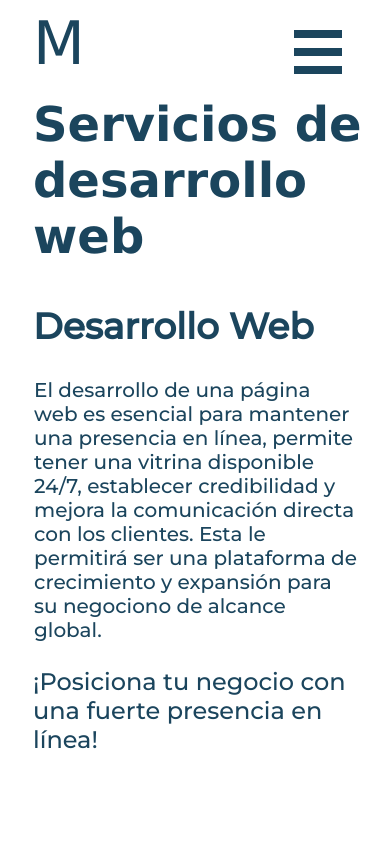
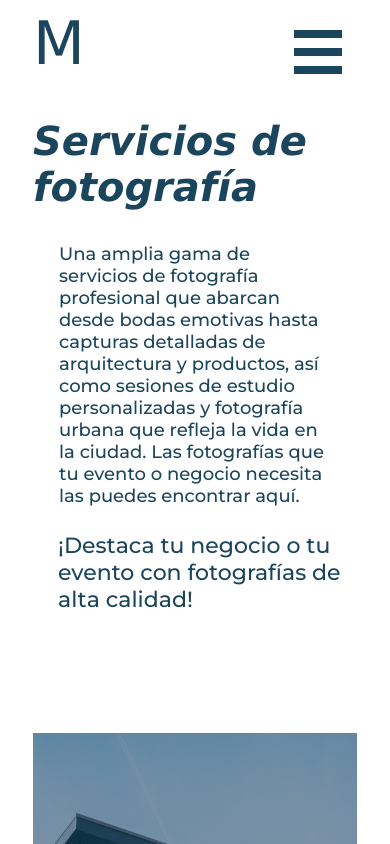
Before and after one commit to Matilemak/PreEntrega2-Alcayaga, a plain HTML site: page paginas/Fotografía.html in a window 390 px wide. Shown: the top 844 px of the page. Drawn offline with Linux system fonts and the light colour scheme.

Commit message:
terminado redacción de contenido y ajustes layout

```diff
--- a/paginas/Fotografía.html
+++ b/paginas/Fotografía.html
@@ -51,15 +51,16 @@
 
     <main>
         <section>
-            <h1 class="titulo-pagina">Servicios de desarrollo web</h1>
-            <div class="contenedor-servicios">
-                <h2 class="titulo-servicio">Desarrollo Web</h2>
-                <p class="texto-servicio">
-                    El desarrollo de una página web es esencial para mantener una presencia en línea, permite tener una vitrina disponible 24/7, establecer credibilidad y mejora la comunicación directa con los clientes. Esta le permitirá ser una plataforma de crecimiento y expansión para su negociono de alcance global.
-                </p>
-                <p class="cta">
-                    ¡Posiciona tu negocio con una fuerte presencia en línea!
-                </p>
+            <div class="seccion-fotografia">
+                <h1 class="titulo-pagina">Servicios de fotografía</h1>
+                <div class="contenedor-servicios">
+                    <p class="texto-servicio">
+                        Una amplia gama de servicios de fotografía profesional que abarcan desde bodas emotivas hasta capturas detalladas de arquitectura y productos, así como sesiones de estudio personalizadas y fotografía urbana que refleja la vida en la ciudad. Las fotografías que tu evento o negocio necesita las puedes encontrar aquí.
+                    </p>
+                    <p class="cta">
+                        ¡Destaca tu negocio o tu evento con fotografías de alta calidad!
+                    </p>
+                </div>
             </div>
             <article class="layout-fotografia">
                 <a class="arquitectura" href="#" alt="Servicio fotografía de arquitectura">
--- a/scss/_layout-fotografia.scss
+++ b/scss/_layout-fotografia.scss
@@ -1,13 +1,16 @@
 /*Estilo seccion fotografia*/
+.seccion-fotografia{
+    margin-top: 80px;
+    margin-left: 25px;
+}
 .titulo-pagina{
     color: $color-primario;
     font-family: $fuente-principal;
+    font-style: italic;
     font-size: 48px;
-    margin-left: 25px;
-    margin-top: 0%;
 }
 .contenedor-servicios{
-    margin-top: 25px;
+    margin-top: 0px;
     margin-bottom: 25px;
 }
 .layout-fotografia{
@@ -21,7 +24,7 @@
     font-style: italic;
     margin-left: 25px;
     margin-right: 25px;
-    margin-top: 118px;
+    margin-top: 80px;
     grid-template-areas:
     "arquitectura matrimonios"
     "arquitectura productos"
--- a/scss/estilos.scss
+++ b/scss/estilos.scss
@@ -410,6 +410,50 @@ a:hover{
         margin-top: 16px;
         margin-bottom: 50px;
         color: $color-fondo;
+    }
+    .seccion-fotografia{
+        margin-top: 40px;
+        margin-left: 25px;
+        margin-right: 25px;
+    }
+    .titulo-pagina{
+        color: $color-primario;
+        font-family: $fuente-principal;
+        font-size: 40px;
+        display: flex;
+        justify-content: center;
+        margin-left: 0px;
+        margin-top: 0px;
+    }
+    .contenedor-servicios{
+        margin-top: 15px;
+        margin-bottom: 15px;
+    }
+    .titulo-servicio{
+        color: $color-primario;
+        font-family: $fuente-secundaria;
+        font-style: normal;
+        font-size: 32px;
+        margin-left: 25px;
+        margin-top: 0%;
+    }
+    .texto-servicio{
+        color: $color-primario;
+        font-family: $fuente-secundaria;
+        font-style: normal;
+        font-size: 18px;
+        margin-left: 26px;
+        margin-right: 25px;
+        margin-top: 0%;
+    }
+    .cta{
+        color: $color-primario;
+        font-family: $fuente-secundaria;
+        font-style: normal;
+        font-size: 22px;
+        margin-top: 25px;
+        margin-bottom: 25px;
+        margin-left: 25px;
     }
     .layout-fotografia{
         display: grid;
```
Also changed, not shown: paginas/Publicidad.html (+2 -2 lines), css/estilos.css, 1 other file.
